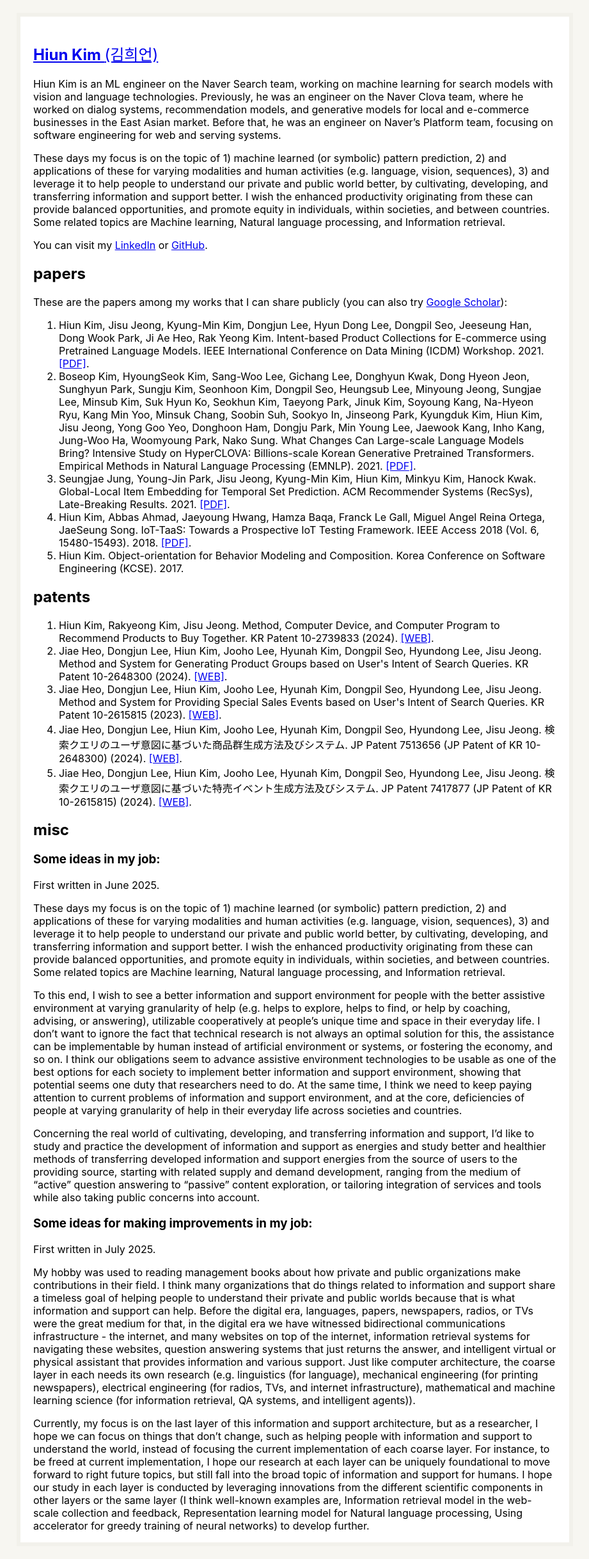
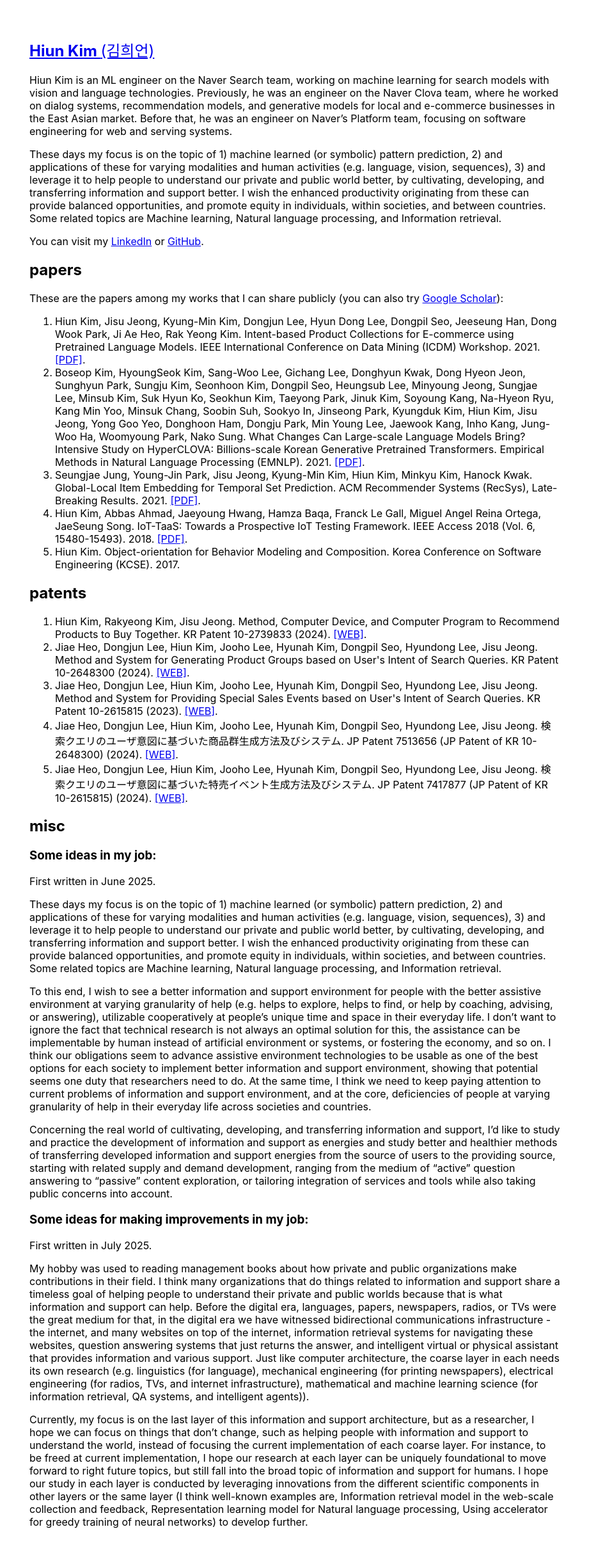
Before and after one commit to hiun/hiun.github.io, a Jekyll site: the page built from index.md, in a window 1280 px wide. Shown: the whole page at 64% size, without its empty margins (179-1100 px from the left). Built offline with Jekyll 4.4.1, drawn with Linux system fonts in a browser that asks for light colours.

Commit message:
Update main.css (revert yellow background)

```diff
--- a/s/css/main.css
+++ b/s/css/main.css
@@ -10,7 +10,9 @@
 html {
 	font-family: -apple-system, BlinkMacSystemFont, 'Helvetica Neue', Helvetica, 'Apple SD Gothic Neo', NanumBarunGothic, 'Malgun Gothic', dotum, 'Lucida Grande', sans-serif;
 	font-weight: 400;
-	background: #f7f6f1;
+
+	/* background: #f7f6f1; */
+	background: #ffffff;
 }
 
 body {
@@ -25,9 +27,11 @@ body {
 	padding: 0 20px;
 
 	/* border */
+	/*
 	border-style: solid;
 	border-width: 6px;
 	border-color: #f2f1eb;
+	*/
 
 	/* size */
 	height: auto;
```
